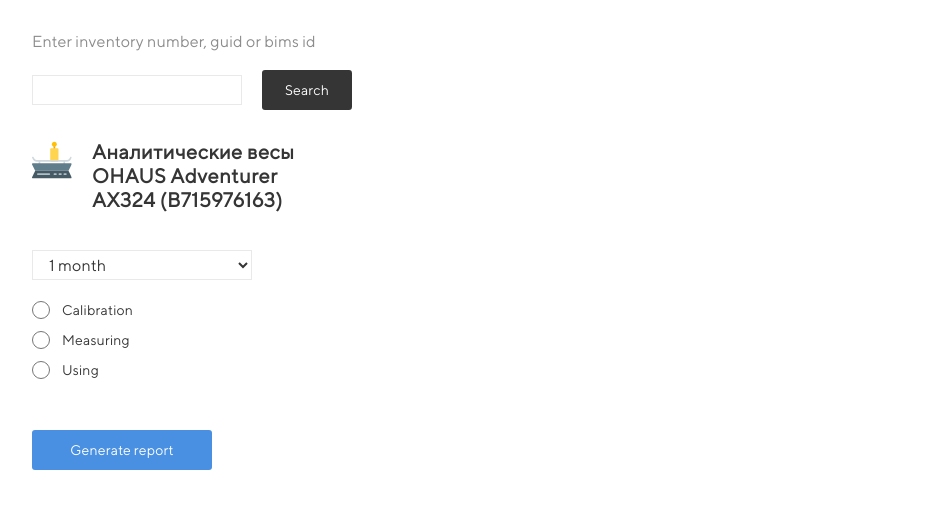
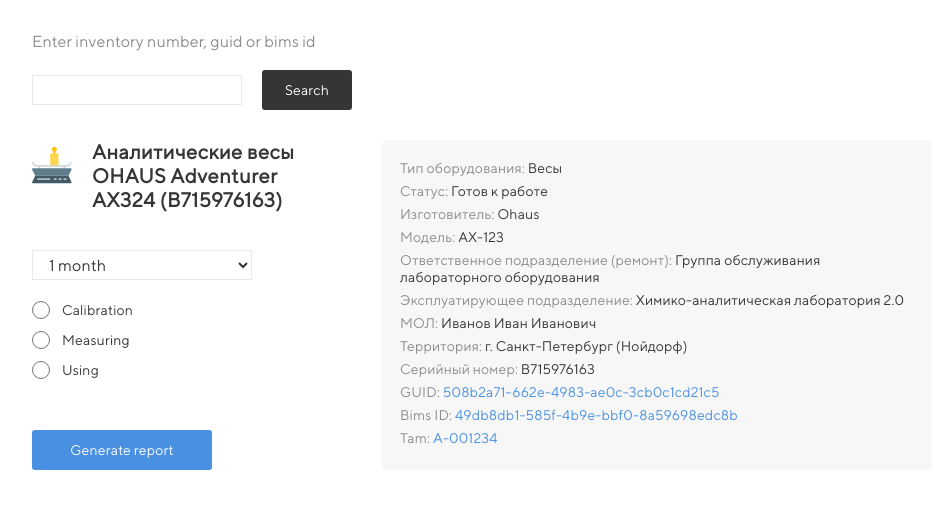
Before and after one commit to MrDuffs/react-biocad-project, a React (Create React App) app: page / in a window 1280 px wide. Shown: the top 508 px of the page, without its empty margins (158-1093 px from the left). Built offline with nearby package versions, Linux system fonts and the light colour scheme.

Commit message:
Created device info block and styles for it

```diff
--- a/src/components/Device/DeviceInfo.jsx
+++ b/src/components/Device/DeviceInfo.jsx
@@ -2,8 +2,19 @@
 
 const DeviceInfo = () => {
     return (
-        <div>
-
+        <div className="device_info_container">
+            <p><span>Тип оборудования:</span> Весы</p>
+            <p><span>Статус:</span> Готов к работе</p>
+            <p><span>Изготовитель:</span> Ohaus</p>
+            <p><span>Модель:</span> AX-123</p>
+            <p><span>Ответственное подразделение (ремонт):</span> Группа обслуживания лабораторного оборудования</p>
+            <p><span>Эксплуатирующее подразделение:</span> Химико-аналитическая лаборатория 2.0</p>
+            <p><span>МОЛ:</span> Иванов Иван Иванович</p>
+            <p><span>Территория:</span> г. Санкт-Петербург (Нойдорф)</p>
+            <p><span>Серийный номер:</span> B715976163</p>
+            <p className="device_guid"><span>GUID:</span> 508b2a71-662e-4983-ae0c-3cb0c1cd21c5</p>
+            <p className="device_bims_id"><span>Bims ID:</span> 49db8db1-585f-4b9e-bbf0-8a59698edc8b</p>
+            <p className="device_tam"><span>Tam:</span> А-001234</p>
         </div>
     )
 }
--- a/src/styles/Device.css
+++ b/src/styles/Device.css
@@ -1,6 +1,11 @@
 
 .device_container {
     margin: 0 50px;
+    display: flex;
+}
+
+.device_devider {
+    width: 320px;
 }
 
 .unit_name_container {
@@ -8,6 +13,7 @@
 }
 
 .unit_name_icon {
+    margin-top: 5px;
     width: 40px;
     height: 40px;
 }
@@ -72,3 +78,31 @@
     font-size: 14px;
     font-weight: 500;
 }
+
+.device_info_container {
+    box-sizing: border-box;
+    margin-left: 30px;
+    padding: 20px 18px;
+    width: 550px;
+    height: 330px;
+    background: #F7F7F7;
+    border-radius: 5px;
+}
+
+.device_info_container p {
+    margin-bottom: 6px;
+}
+
+.device_info_container p, span {
+    font-weight: 500;
+    font-size: 14px;
+    line-height: 17px;
+}
+
+.device_info_container p span {
+    color: #8C8C8C;
+}
+
+.device_guid, .device_bims_id, .device_tam {
+    color: #4990E2;
+}
```
